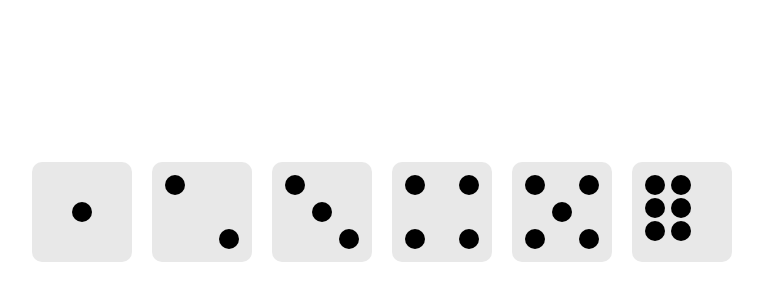
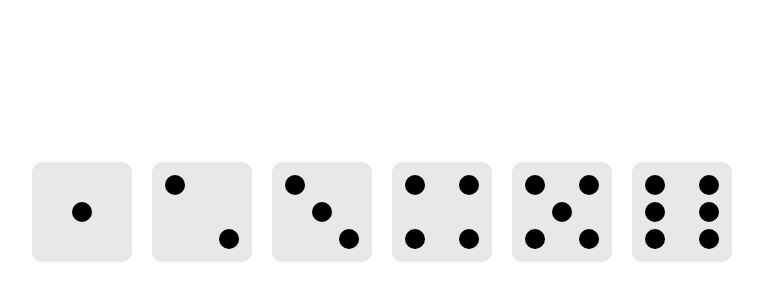
Before and after one commit to solojones/classwork, a plain HTML site: page index.html in a window 1280 px wide. Shown: the part 196-496 px from the top of the page, without its empty margins (258-1021 px from the left). Drawn offline with Linux system fonts and the light colour scheme.

Commit message:
fixed sicth-square

```diff
--- a/style.css
+++ b/style.css
@@ -39,7 +39,7 @@ body {
 .third-square,
 .fourth-square,
 .fifth-square,
-.six-square {
+.sixth-square {
     justify-content: space-between;
 
 }
@@ -55,7 +55,7 @@ body {
 
 .fourth-square .col,
 .fifth-square .col,
-.six-square .col {
+.sixth-square .col {
     display: flex;
     flex-direction: column;
     justify-content: space-between;
```
